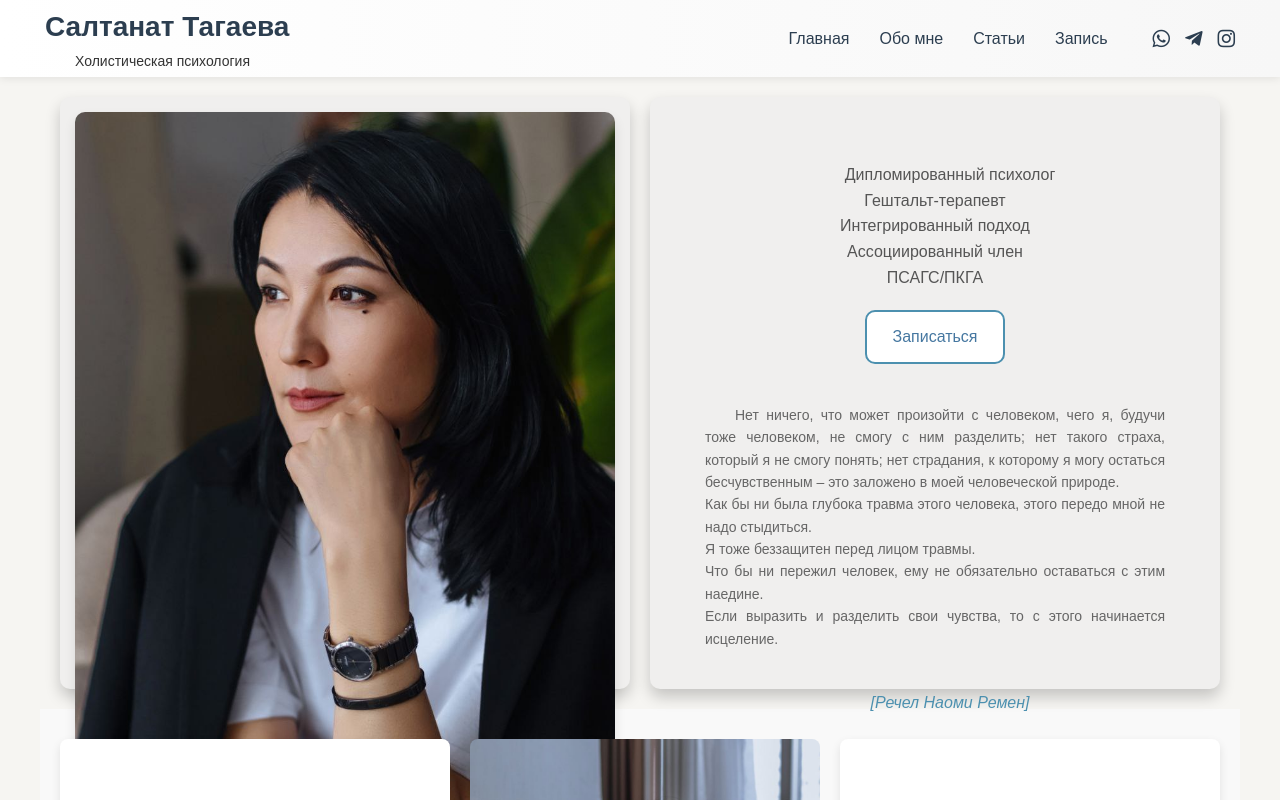
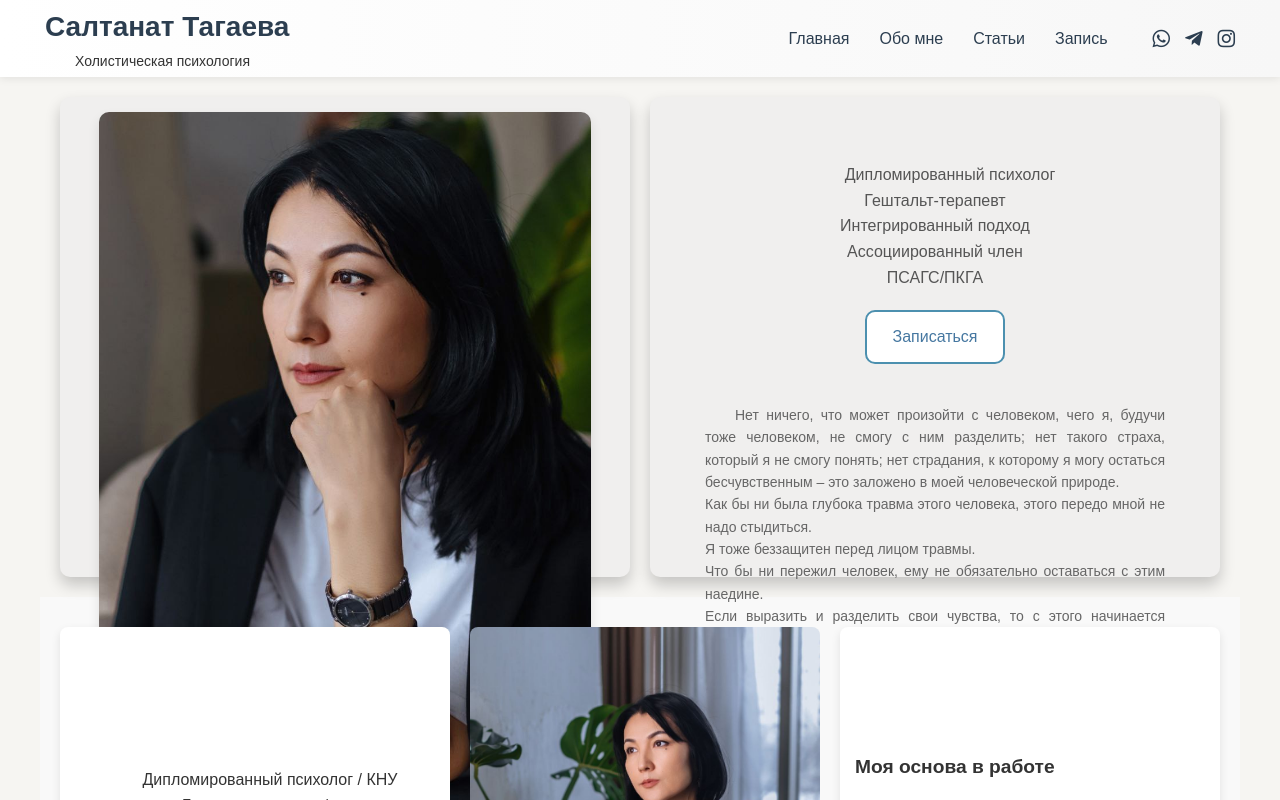
Before and after one commit to ZigranN/psychologist, a React (Vite) app in the folder front/: page / in a window 1280 px wide. Shown: the top 800 px of the page. Built offline with nearby package versions, Linux system fonts and the light colour scheme; the HTML template or start-up script is replaced by a standard one.

Commit message:
Fix design image

```diff
--- a/front/src/components/MainContent/MainContent.module.css
+++ b/front/src/components/MainContent/MainContent.module.css
@@ -16,7 +16,7 @@
 /* Левый блок */
 .shapeLeft {
     flex: 1;
-    height: 74vh;
+    height: 60vh;
     min-width: 300px;
     padding: 15px;
     background-color: #f0efee;
@@ -101,10 +101,11 @@
 }
 
 .image {
-    max-width: 100%;
+    max-width: 91%;
     border-radius: 10px;
     box-shadow: 0 6px 12px rgba(0, 0, 0, 0.1);
     transition: transform 0.3s ease;
+
 }
 
 .image:hover {
```
